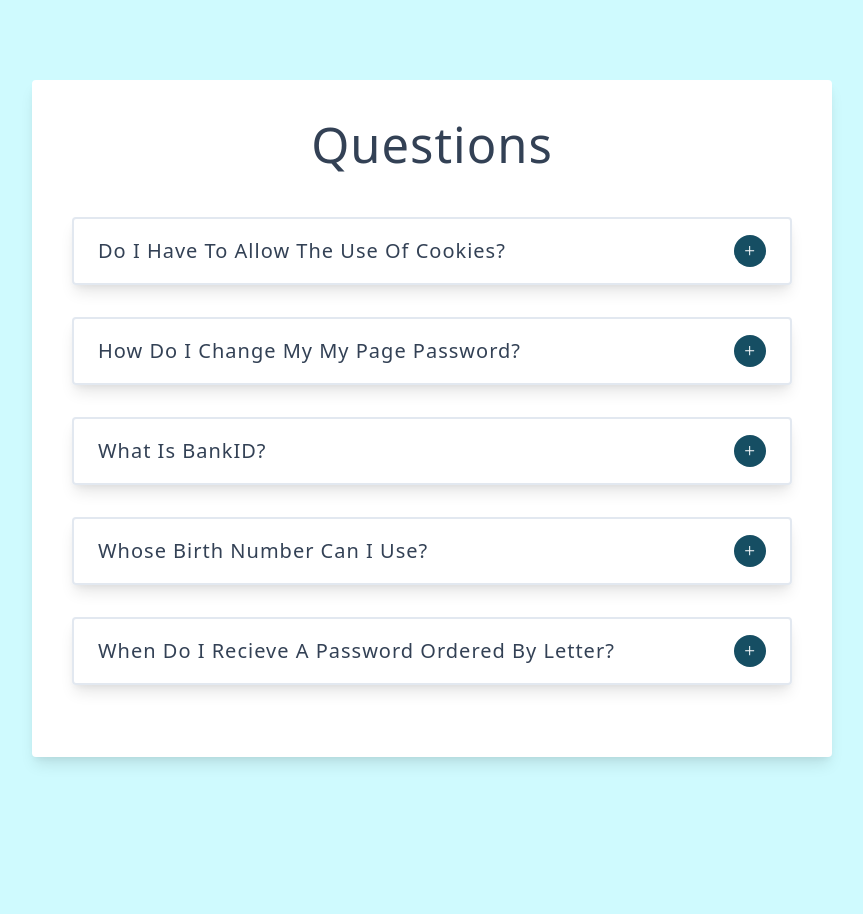
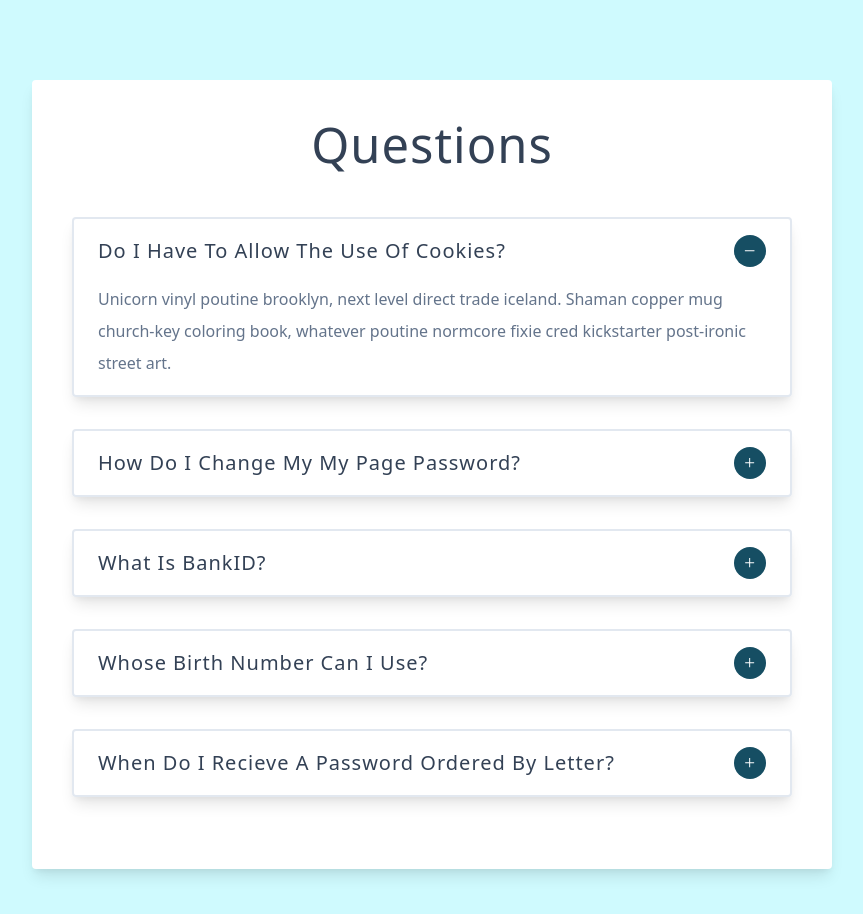
Before and after one commit to violettomania/questions, a React (Create React App) app: page / in a window 1280 px wide. Both pictures are taken after a click on the button 958 px from the left and 250 px from the top of the page. Shown: the top 914 px of the page, without its empty margins (208-1071 px from the left). Before the commit the page ends 837 px from the top, so only its background shows below. Built offline with nearby package versions, Linux system fonts and the light colour scheme.

Commit message:
add expand and collapse logic to Question component

```diff
--- a/src/Question.tsx
+++ b/src/Question.tsx
@@ -1,4 +1,5 @@
-import { AiOutlinePlus } from 'react-icons/ai';
+import { useState } from 'react';
+import { AiOutlinePlus, AiOutlineMinus } from 'react-icons/ai';
 
 interface Props {
   id: number;
@@ -7,14 +8,21 @@ interface Props {
 }
 
 export default function Question({ title, info }: Props) {
+  const [showInfo, setShowInfo] = useState(false);
+
   return (
     <article className='question'>
       <header>
         <h5>{title}</h5>
-        <button className='question-btn'>
-          <AiOutlinePlus />
+        <button
+          className='question-btn'
+          onClick={() => setShowInfo((prevInfo) => !prevInfo)}
+          aria-expanded={showInfo}
+        >
+          {showInfo ? <AiOutlineMinus /> : <AiOutlinePlus />}
         </button>
       </header>
+      {showInfo && <p>{info}</p>}
     </article>
   );
 }
```
